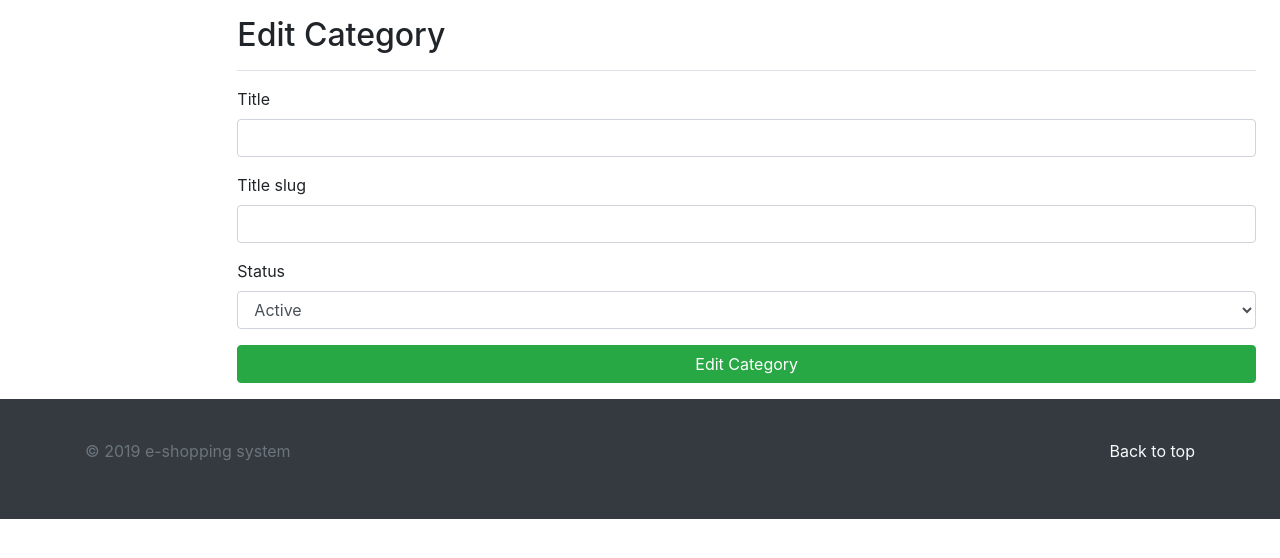
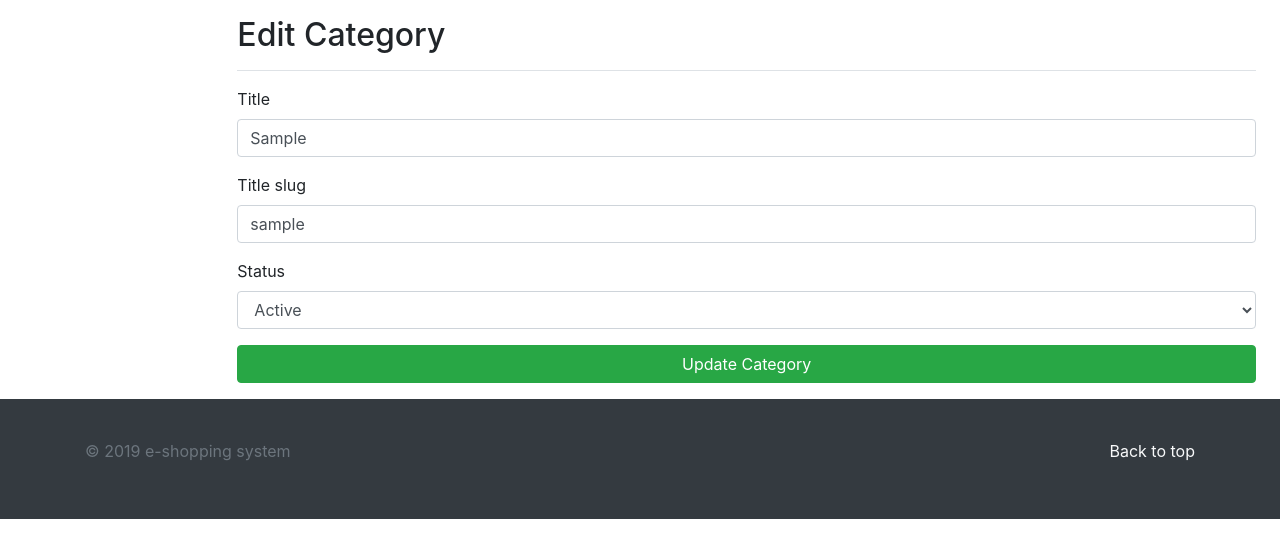
Before and after one commit to ImtiazEpu/sosPHP, a PHP site: the page made by views/backend/category/edit.php in a window 1280 px wide. Shown: the part 56-614 px from the top of the page. Run offline with PHP 8.4, Linux system fonts and the light colour scheme; the visitor is signed in with stand-in values (Sample User, id 1); the template is opened without the code that fills it: most values are stand-ins (such as "Sample title", 1, 10 or a date in 2020); data that the repository does not hold is empty; some libraries are stand-ins or nearby versions.

Commit message:
code improved

```diff
--- a/views/backend/category/edit.php
+++ b/views/backend/category/edit.php
@@ -7,7 +7,6 @@
                     <h1 class="h2">Edit Category</h1>
                 </div>
                 <? partials_view( "_notification" ); ?>
-                  <? $category = \App\Models\Category::find( $_SESSION[ 'category_id' ] ); ?>
                 <form action="/eshopping/dashboard/categories/edit/<? echo $category->id; ?>" method="post">
                     <div class="form-group">
                         <label for="title">Title</label>
@@ -32,7 +31,7 @@
                         </select>
                     </div>
                     <div class="form-group">
-                        <button type="submit" class="btn btn-success btn-block">Edit Category</button>
+                        <button type="submit" class="btn btn-success btn-block">Update Category</button>
                     </div>
                 </form>
             </main>
```
